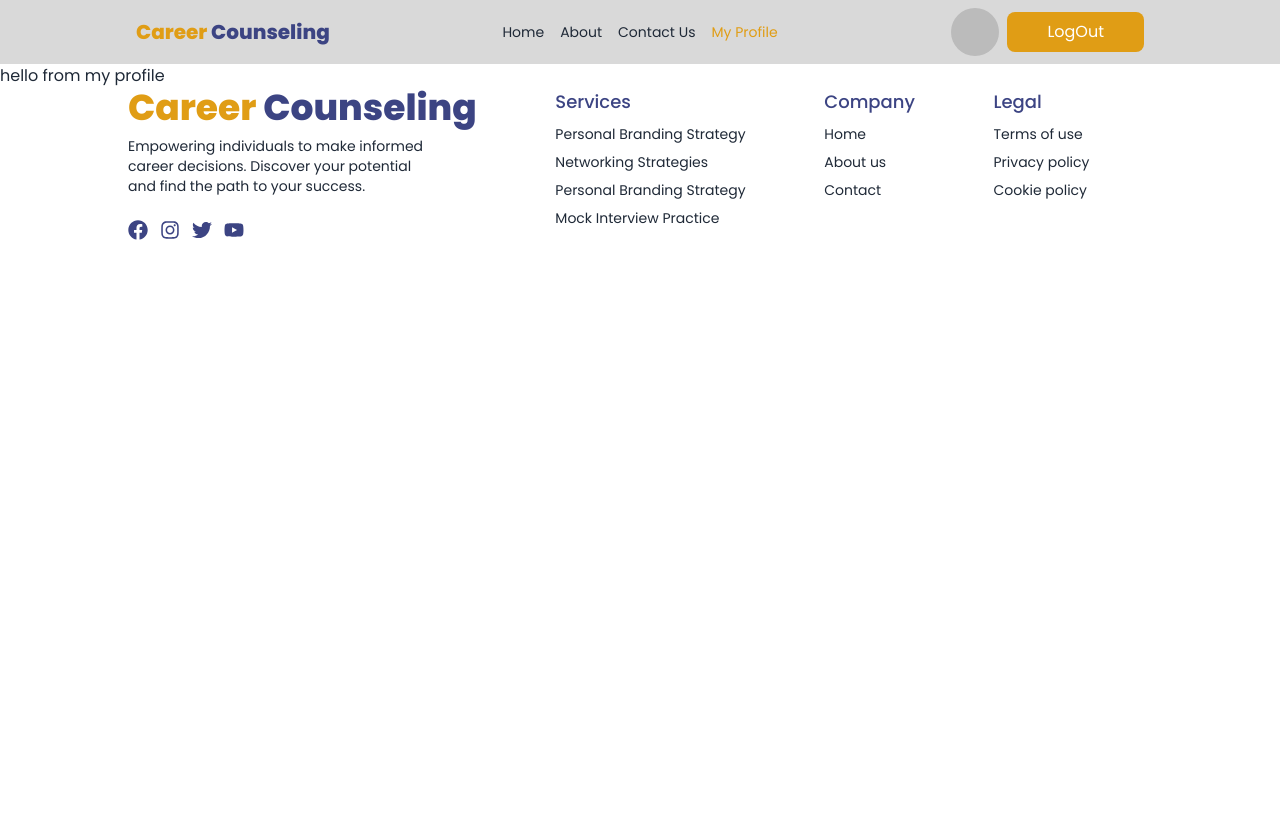
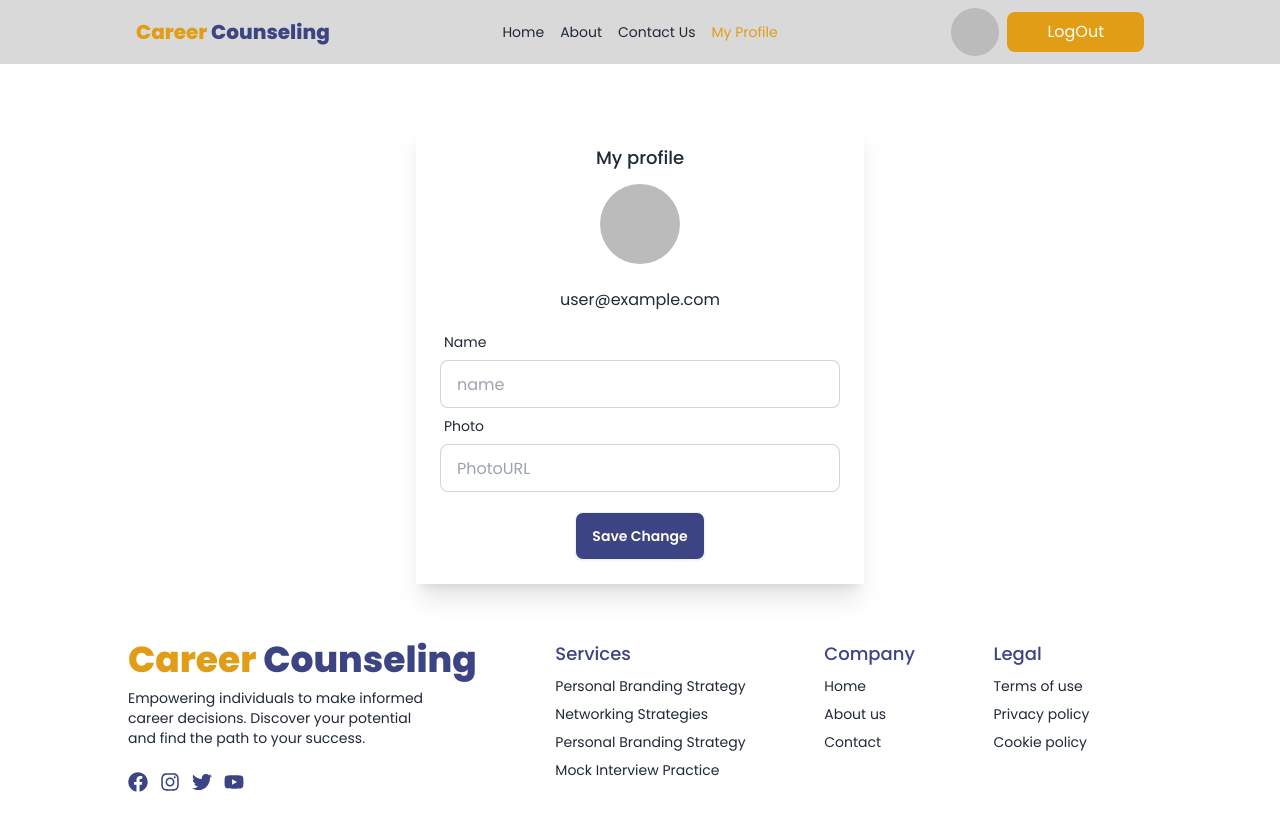
Before and after one commit to utshasaha16/career-counseling, a React (Vite) app: page /myProfile in a window 1280 px wide. Before the commit the page ends 800 px from the top, so only its background shows below. Built offline with nearby package versions, Linux system fonts and the light colour scheme; no server answers; sample sign-in values are in the browser's storage.

Commit message:
create my profile component and update user info

```diff
--- a/src/Routers/router.jsx
+++ b/src/Routers/router.jsx
@@ -36,7 +36,9 @@ const router = createBrowserRouter ([
             },
             {
                 path: "/myProfile",
-                element: <MyProfile></MyProfile>
+                element: <PrivateRoute>
+                    <MyProfile></MyProfile>
+                </PrivateRoute>
             }
         ]
     },
--- a/src/components/LogIn/LogIn.jsx
+++ b/src/components/LogIn/LogIn.jsx
@@ -8,7 +8,6 @@ const LogIn = () => {
   const { userLogin, setUser, googleLogin } = useContext(AuthContext);
   const location = useLocation();
   const navigate = useNavigate()
-  console.log(location);
   const handleLogInForm = (e) => {
     e.preventDefault();
     const form = new FormData(e.target);
--- a/src/components/MyProfile/MyProfile.jsx
+++ b/src/components/MyProfile/MyProfile.jsx
@@ -1,9 +1,58 @@
-import React from 'react';
+import React, { useContext, useState } from 'react';
+import { AuthContext } from '../Provider/AuthProvider';
 
 const MyProfile = () => {
+    const { user, updateUserProfile, setUser } = useContext(AuthContext);
+    const [updateUserInfo, setUpdateUserInfo] = useState({
+        displayName:user?.name || "",
+        photoURL:user?.photoURL || ""
+    })
+    const handleProfileUpdate = (e) => {
+        e.preventDefault()
+        const name = e.target.name.value;
+        const photo = e.target.photo.value;
+        console.log({ name, photo });
+        updateUserProfile({displayName:name, photoURL: photo})
+        .then(() => {
+            const updateInfo = {...user, displayName:name, photoURL:photo}
+            setUser(updateInfo)
+            setUpdateUserInfo(updateInfo)
+            alert("Profile Update successfully")
+        })
+        .catch(error => {
+            console.log(error);
+        })
+    }
     return (
-        <div>
-            hello from my profile
+        <div className='max-w-md mx-auto  pt-14 pb-14'>
+            <div className='p-6 bg-base-100 shadow-xl'>
+                <h1 className='text-center text-lg font-medium pb-3'>My profile</h1>
+                <div className='flex flex-col items-center space-y-3'>
+                    <img className='w-20 h-20 rounded-full' src={updateUserInfo?.photoURL} alt="" />
+                    <h3>{updateUserInfo.displayName}</h3>
+                    <p>{user?.email}</p>
+                </div>
+                <form onSubmit={handleProfileUpdate} className='pt-3'>
+                    <label className="label">
+                        <span className="label-text">Name</span>
+                    </label>
+                    <input type="text"
+                        name='name'
+                        placeholder="name"
+                        className="input input-bordered w-full" required />
+                    <label className="label">
+                        <span className="label-text">Photo</span>
+                    </label>
+                    <input type="text"
+                        name='photo'
+                        placeholder="PhotoURL"
+                        className="input input-bordered w-full" required />
+                    <div className='flex justify-center pt-5'>
+                        <button className='btn bg-[#3C4483] text-white'>Save Change</button>
+                    </div>
+                </form>
+
+            </div>
         </div>
     );
 };
--- a/src/components/ServiceDetails/ServiceDetails.jsx
+++ b/src/components/ServiceDetails/ServiceDetails.jsx
@@ -1,4 +1,4 @@
-import { useLoaderData } from "react-router-dom";
+import { Link, useLoaderData } from "react-router-dom";
 import Header from "../Header/Header";
 import { useState } from "react";
 
@@ -10,7 +10,7 @@ const ServiceDetails = () => {
     const [comments, setComments] = useState([])
     const handleSubmitFeedback = () => {
         setComments([...comments, feedback])
-        setFeedback("")
+        setFeedback(feedback)
     }
     return (
         <div>
@@ -24,7 +24,7 @@ const ServiceDetails = () => {
                             src={image}
                             alt="career counseling image" />
                     </figure>
-                    <div className="">
+                    <div>
                         <h1 className="card-title mt-3">{counselor}</h1>
                         <div className="flex gap-5 items-center mt-3">
                         <h2 className="font-semibold">{serviceName}</h2>
@@ -45,7 +45,7 @@ const ServiceDetails = () => {
                         </div>
                         <div className="divider"></div>
                     <div className="mt-5">
-                        <h3 className="text-lg font-semibold">Submitted Feedbacks:</h3>
+                        <h3 className="text-lg font-semibold">Provided Feedbacks:</h3>
                         {comments.length > 0 ? (
                             <ul className="mt-3 list-disc list-inside">
                                 {comments.map((comment, index) => (
@@ -59,6 +59,10 @@ const ServiceDetails = () => {
                         )}
                     </div>
                     </div>
+                    <div className="divider"></div>
+                    <div className="flex pt-4 justify-center">
+                    <Link to="/"><button className="mt-3 px-10 py-2 bg-[#E09D15] rounded-lg text-white">Back to home</button></Link>
+                    </div>
                 </div>
             </main>
         </div>
```
